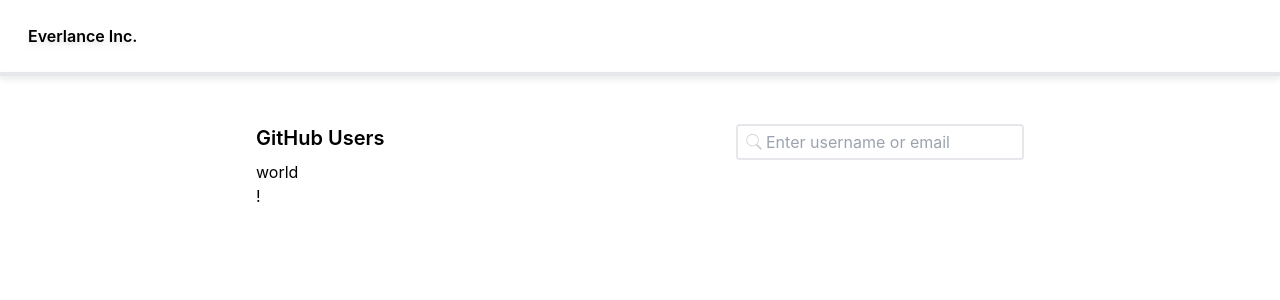
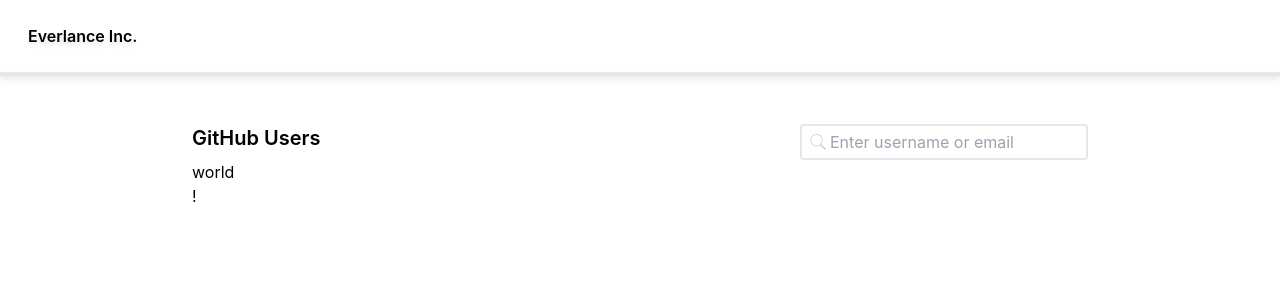
Before and after one commit to gibranestrada/everlance, a React (Create React App) app: page / in a window 1280 px wide. Shown: the top 300 px of the page. Built offline with nearby package versions, Linux system fonts and the light colour scheme.

Commit message:
Created component folder and moved inputs logic to a component

```diff
--- a/src/App.js
+++ b/src/App.js
@@ -1,34 +1,19 @@
 import "./App.css";
-import SearchIcon from "./assets/search-icon.svg";
+import UserSearch from "./components/UserSearch";
 
-function App() {
+const App = () => {
   return (
     <div className="App">
       <header className="App-nav drop-shadow-md border-b-4">
         <nav className="p-6 pl-7 font-semibold">Everlance Inc.</nav>
       </header>
       <div className="grid justify-center p-3 pt-12">
-        <section className="w-128 flex justify-between">
-          <p className="font-semibold text-xl">GitHub Users</p>
-          <div className="flex flex-row">
-            <img
-              className="search-icon"
-              src={SearchIcon}
-              width="18"
-              alt="Search icon"
-            />
-            <input
-              className="border-2 rounded p-1 pl-7 w-72"
-              type="search"
-              placeholder="Enter username or email"
-            ></input>
-          </div>
-        </section>
+        <UserSearch />
         <section className="w-128">world</section>
         <section className="w-128">!</section>
       </div>
     </div>
   );
-}
+};
 
 export default App;
--- /dev/null
+++ b/src/components/UserSearch.jsx
@@ -0,0 +1,28 @@
+import SearchIcon from "../assets/search-icon.svg";
+
+const UserSearch = () => {
+  const handleFormSubmit = (e) => {
+    e.preventDefault();
+  };
+  return (
+    <section className="w-128 flex justify-between">
+      <p className="font-semibold text-xl">GitHub Users</p>
+      <div className="flex flex-row">
+        <img
+          className="search-icon"
+          src={SearchIcon}
+          width="18"
+          alt="Search icon"
+        />
+        <form onSubmit={handleFormSubmit}>
+          <input
+            className="border-2 rounded p-1 pl-7 w-72"
+            type="search"
+            placeholder="Enter username or email"
+          />
+        </form>
+      </div>
+    </section>
+  );
+};
+export default UserSearch;
--- a/src/index.css
+++ b/src/index.css
@@ -19,8 +19,3 @@ code {
 * {
   box-sizing: border-box;
 }
-img .search-icon {
-  position: absolute;
-  left: 60%;
-  margin-left: 20px;
-}
--- a/tailwind.config.js
+++ b/tailwind.config.js
@@ -2,7 +2,7 @@
 module.exports = {
   content: ["./src/**/*.{js,jsx,ts,tsx}"],
   theme: {
-    extend: { width: { 128: "48rem" } },
+    extend: { width: { 128: "56rem" } },
   },
   plugins: [],
 };
```
